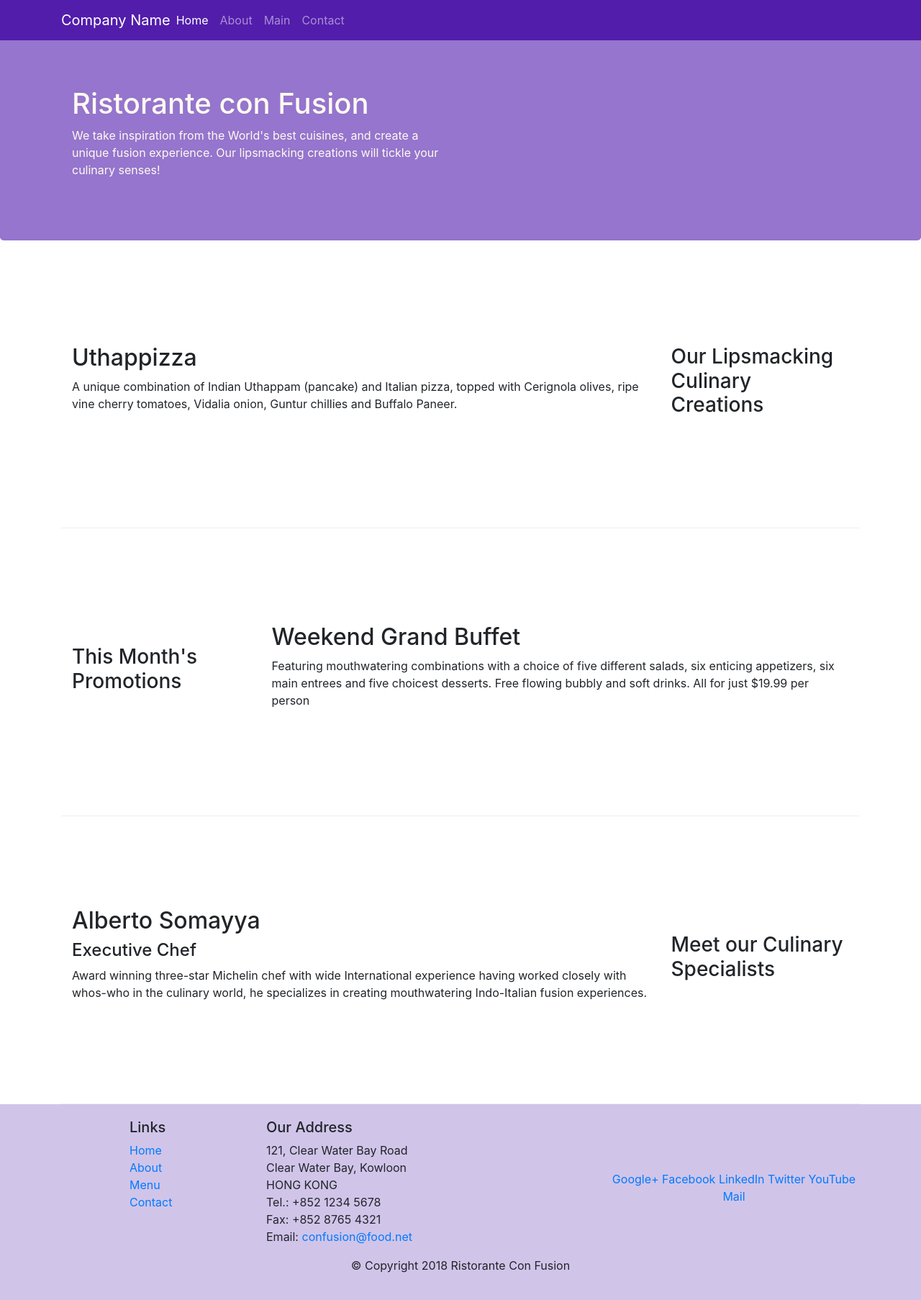
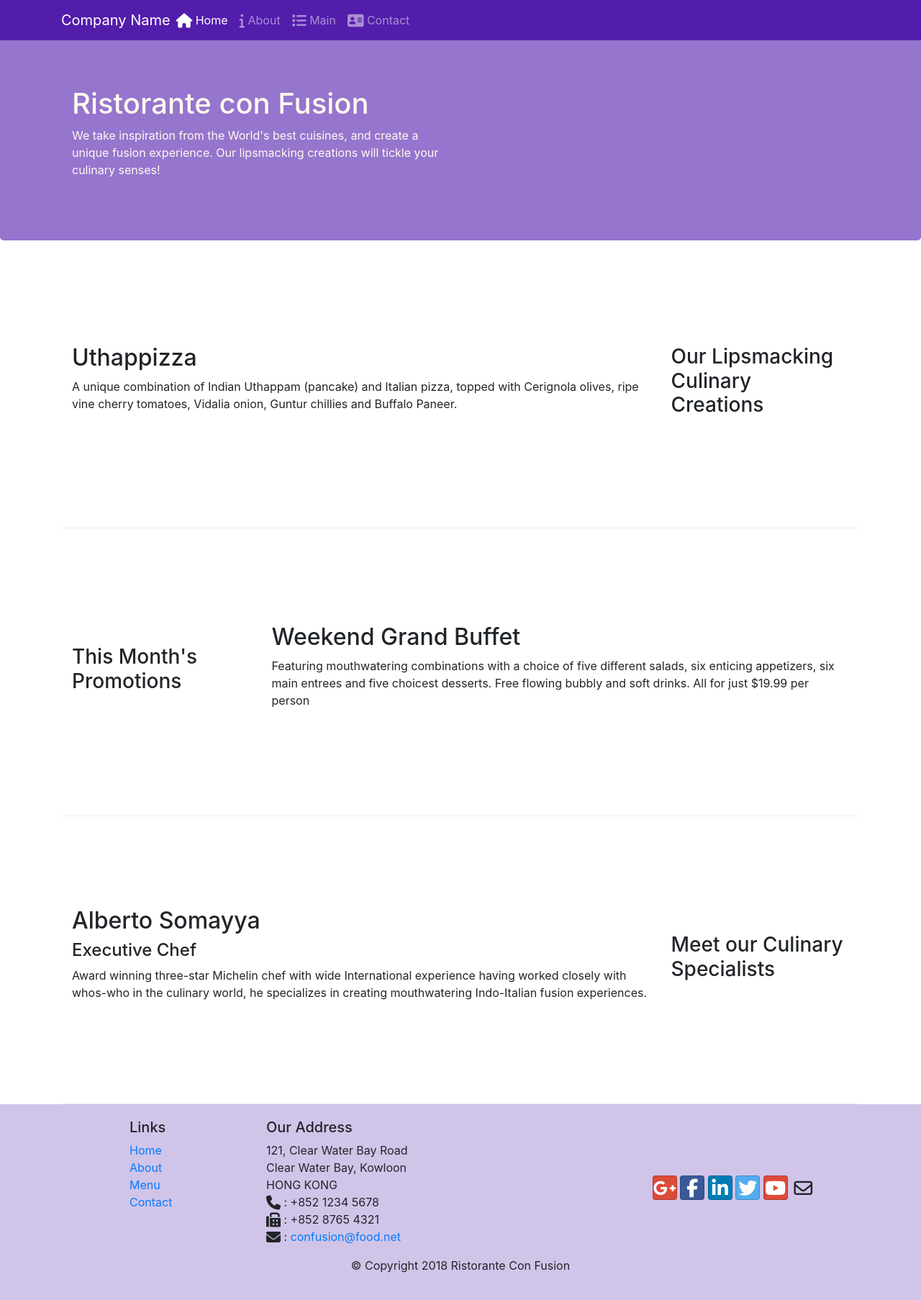
Before and after one commit to ItsmeCaptain1/Full-Stack-React-Specialization-Course, a website: page index.html in a window 1280 px wide. Shown: the whole page at 72% size. Drawn offline with nearby package versions, Linux system fonts and the light colour scheme.

Commit message:
icon fonts

```diff
--- a/aboutus.html
+++ b/aboutus.html
@@ -13,6 +13,14 @@
     <link
       rel="stylesheet"
       href="node_modules/bootstrap/dist/css/bootstrap.min.css"
+    />
+    <link
+      rel="stylesheet"
+      href="node_modules/font-awesome/css/font-awesome.css"
+    />
+    <link
+      rel="stylesheet"
+      href="node_modules/bootstrap-social/bootstrap-social.css"
     />
     <link rel="stylesheet" href="css/styles.css" />
     <title>Ristorante Con Fusion: About Us</title>
@@ -35,13 +43,25 @@
         <div class="collapse navbar-collapse" id="Navbar">
           <ul class="navbar-nav mr-auto">
             <li class="nav-item">
-              <a class="nav-link" href="./index.html">Home</a>
+              <a class="nav-link" href="./index.html"
+                ><span class="fa fa-home fa-lg"></span> Home</a
+              >
             </li>
             <li class="nav-item active">
-              <a class="nav-link" href="#">About</a>
+              <a class="nav-link" href="#"
+                ><span class="fa fa-info fa-lg"></span> About</a
+              >
             </li>
-            <li class="nav-item"><a class="nav-link" href="#">Main</a></li>
-            <li class="nav-item"><a class="nav-link" href="#">Contact</a></li>
+            <li class="nav-item">
+              <a class="nav-link" href="#"
+                ><span class="fa fa-list fa-lg"></span> Main</a
+              >
+            </li>
+            <li class="nav-item">
+              <a class="nav-link" href="#"
+                ><span class="fa fa-address-card fa-lg"></span> Contact</a
+              >
+            </li>
           </ul>
         </div>
       </div>
@@ -165,19 +185,42 @@
               121, Clear Water Bay Road<br />
               Clear Water Bay, Kowloon<br />
               HONG KONG<br />
-              Tel.: +852 1234 5678<br />
-              Fax: +852 8765 4321<br />
-              Email: <a href="mailto:confusion@food.net">confusion@food.net</a>
+              <i class="fa fa-phone fa-lg"></i> : +852 1234 5678<br />
+              <i class="fa fa-fax fa-lg"></i> : +852 8765 4321<br />
+              <i class="fa fa-envelope fa-lg"></i> :
+              <a href="mailto:confusion@food.net">confusion@food.net</a>
             </address>
           </div>
           <div class="col-12 col-sm-4 align-self-center">
             <div class="text-center">
-              <a href="http://google.com/+">Google+</a>
-              <a href="http://www.facebook.com/profile.php?id=">Facebook</a>
-              <a href="http://www.linkedin.com/in/">LinkedIn</a>
-              <a href="http://twitter.com/">Twitter</a>
-              <a href="http://youtube.com/">YouTube</a>
-              <a href="mailto:">Mail</a>
+              <a
+                class="btn btn-social-icon btn-google"
+                href="http://google.com/+"
+                ><i class="fa fa-google-plus fa-lg"></i
+              ></a>
+              <a
+                class="btn btn-social-icon btn-facebook"
+                href="http://www.facebook.com/profile.php?id="
+                ><i class="fa fa-facebook fa-lg"></i
+              ></a>
+              <a
+                class="btn btn-social-icon btn-linkedin"
+                href="http://www.linkedin.com/in/"
+                ><i class="fa fa-linkedin fa-lg"></i
+              ></a>
+              <a
+                class="btn btn-social-icon btn-twitter"
+                href="http://twitter.com/"
+                ><i class="fa fa-twitter fa-lg"></i
+              ></a>
+              <a
+                class="btn btn-social-icon btn-google"
+                href="http://youtube.com/"
+                ><i class="fa fa-youtube fa-lg"></i
+              ></a>
+              <a class="btn btn-social-icon" href="mailto:"
+                ><i class="fa fa-envelope-o fa-lg"></i
+              ></a>
             </div>
           </div>
         </div>
--- a/index.html
+++ b/index.html
@@ -14,7 +14,16 @@
       rel="stylesheet"
       href="node_modules/bootstrap/dist/css/bootstrap.min.css"
     />
+    <link
+      rel="stylesheet"
+      href="node_modules/font-awesome/css/font-awesome.css"
+    />
+    <link
+      rel="stylesheet"
+      href="node_modules/bootstrap-social/bootstrap-social.css"
+    />
     <link rel="stylesheet" href="css/styles.css" />
+
     <title>Ristorante Con Fusion</title>
   </head>
 
@@ -35,13 +44,25 @@
         <div class="collapse navbar-collapse" id="Navbar">
           <ul class="navbar-nav mr-auto">
             <li class="nav-item active">
-              <a class="nav-link" href="#">Home</a>
+              <a class="nav-link" href="#"
+                ><span class="fa fa-home fa-lg"></span> Home</a
+              >
             </li>
             <li class="nav-item">
-              <a class="nav-link" href="./aboutus.html">About</a>
+              <a class="nav-link" href="./aboutus.html"
+                ><span class="fa fa-info fa-lg"></span> About</a
+              >
             </li>
-            <li class="nav-item"><a class="nav-link" href="#">Main</a></li>
-            <li class="nav-item"><a class="nav-link" href="#">Contact</a></li>
+            <li class="nav-item">
+              <a class="nav-link" href="#"
+                ><span class="fa fa-list fa-lg"></span> Main</a
+              >
+            </li>
+            <li class="nav-item">
+              <a class="nav-link" href="#"
+                ><span class="fa fa-address-card fa-lg"></span> Contact</a
+              >
+            </li>
           </ul>
         </div>
       </div>
@@ -128,19 +149,42 @@
               121, Clear Water Bay Road<br />
               Clear Water Bay, Kowloon<br />
               HONG KONG<br />
-              Tel.: +852 1234 5678<br />
-              Fax: +852 8765 4321<br />
-              Email: <a href="mailto:confusion@food.net">confusion@food.net</a>
+              <i class="fa fa-phone fa-lg"></i> : +852 1234 5678<br />
+              <i class="fa fa-fax fa-lg"></i> : +852 8765 4321<br />
+              <i class="fa fa-envelope fa-lg"></i> :
+              <a href="mailto:confusion@food.net">confusion@food.net</a>
             </address>
           </div>
           <div class="col-12 col-sm-4 align-self-center">
             <div class="text-center">
-              <a href="http://google.com/+">Google+</a>
-              <a href="http://www.facebook.com/profile.php?id=">Facebook</a>
-              <a href="http://www.linkedin.com/in/">LinkedIn</a>
-              <a href="http://twitter.com/">Twitter</a>
-              <a href="http://youtube.com/">YouTube</a>
-              <a href="mailto:">Mail</a>
+              <a
+                class="btn btn-social-icon btn-google"
+                href="http://google.com/+"
+                ><i class="fa fa-google-plus fa-lg"></i
+              ></a>
+              <a
+                class="btn btn-social-icon btn-facebook"
+                href="http://www.facebook.com/profile.php?id="
+                ><i class="fa fa-facebook fa-lg"></i
+              ></a>
+              <a
+                class="btn btn-social-icon btn-linkedin"
+                href="http://www.linkedin.com/in/"
+                ><i class="fa fa-linkedin fa-lg"></i
+              ></a>
+              <a
+                class="btn btn-social-icon btn-twitter"
+                href="http://twitter.com/"
+                ><i class="fa fa-twitter fa-lg"></i
+              ></a>
+              <a
+                class="btn btn-social-icon btn-google"
+                href="http://youtube.com/"
+                ><i class="fa fa-youtube fa-lg"></i
+              ></a>
+              <a class="btn btn-social-icon" href="mailto:"
+                ><i class="fa fa-envelope-o fa-lg"></i
+              ></a>
             </div>
           </div>
         </div>
--- a/package.json
+++ b/package.json
@@ -23,6 +23,7 @@
   },
   "dependencies": {
     "bootstrap": "^4.6.0",
+    "bootstrap-social": "^5.1.1",
     "jquery": "^3.6.0",
     "popper.js": "^1.16.1"
   }
```
Also changed, not shown: 1 other file.
